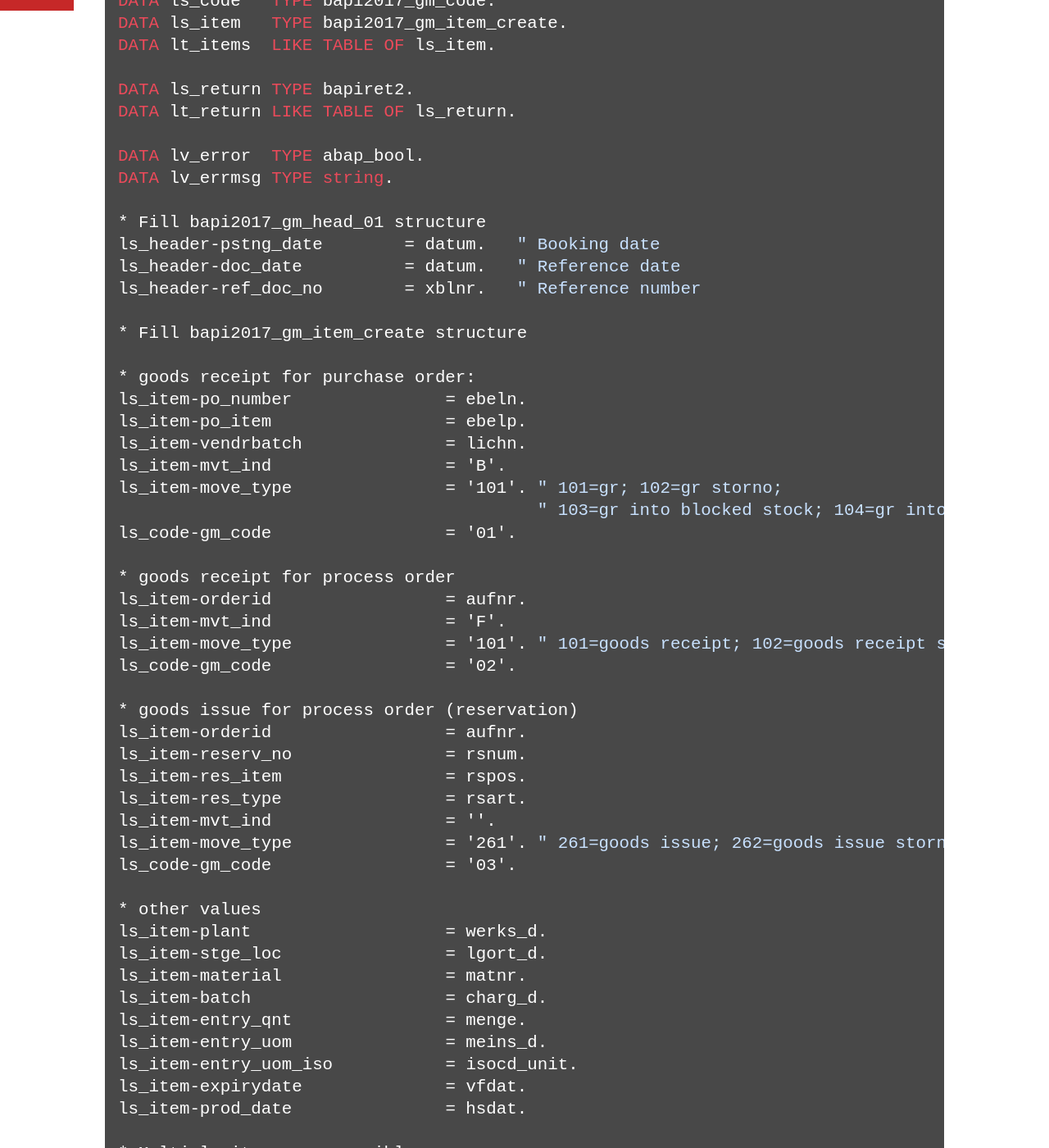
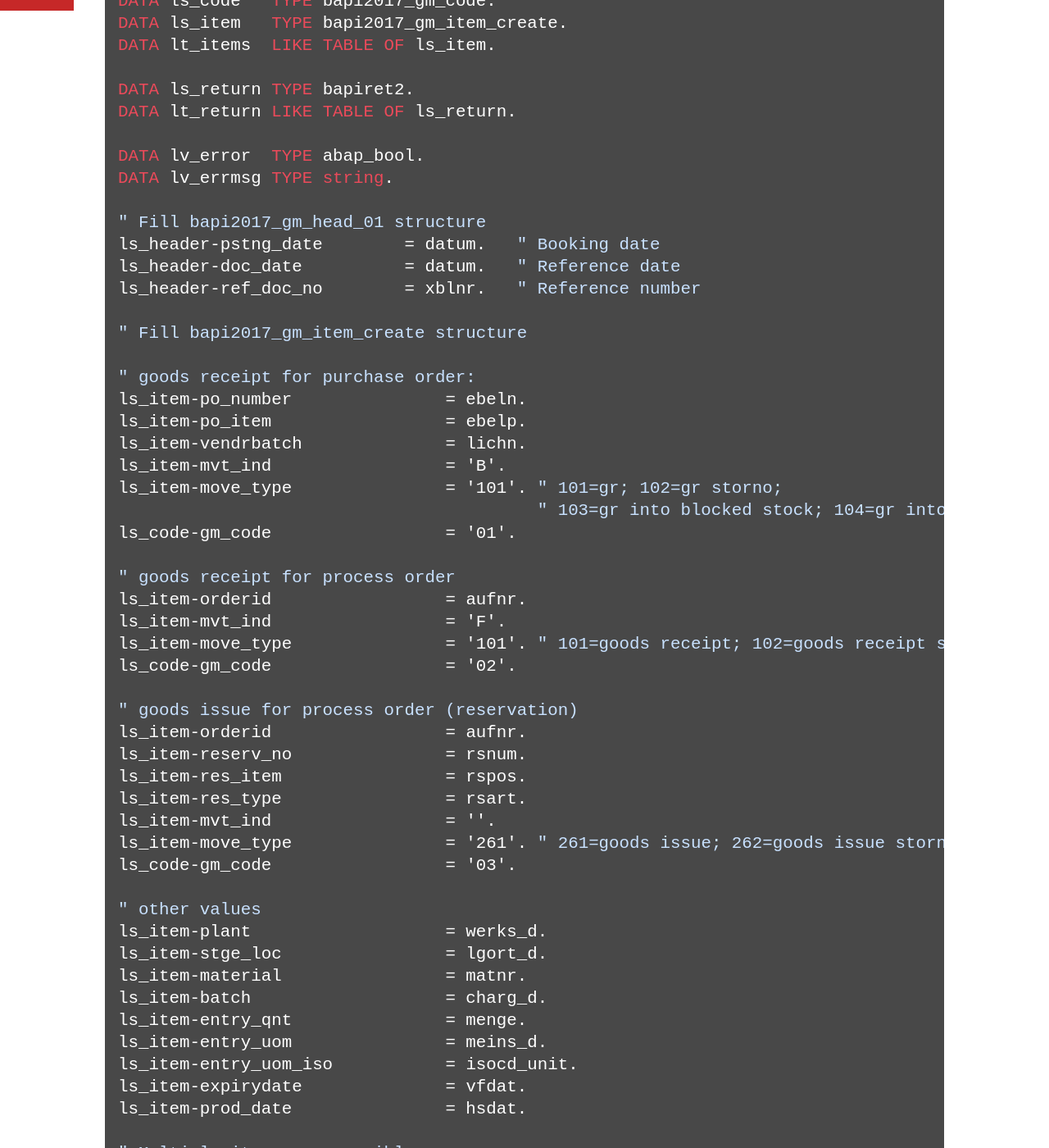
Before and after one commit to matseee/matseee.github.io, a Jekyll site: the page built from _posts/2022-07-12-sap-bapi-goodsmvt-create.md, in a window 1280 px wide and 1400 px high, scrolled down 484 px. Shown: the whole window at 82% size. Built offline with Jekyll 4.4.1, drawn with Linux system fonts in a browser that asks for light colours; some of the changed text lies outside the part shown.

Commit message:
fix some minor typos

````diff
--- a/_posts/2021-07-31-connect-raspberry-to-skr14-via-uart.markdown
+++ b/_posts/2021-07-31-connect-raspberry-to-skr14-via-uart.markdown
@@ -12,7 +12,7 @@ Kurze Anleitung wie man ein Raspberry Pi 4 via UART mit dem SKR 1.4 Turbo verbin
     dtoverlay=pi3-miniuart-bt
     ```
 2. Anschliessend wird die `/boot/cmdline.txt` des Raspberry PIs angepasst. Hierbei muss die serielle Konsolenausgabe zur Frequenz `115200` entfernt werden. Also `console=serial0,115200` aus der `/boot/cmdline.txt` loeschen und speichern.
-3. Klippers `pinter.cfg` muss auf den seriellen Eingang umgeschaltet werden. Hierfuer muss der `[mcu]`-Block der `printer.cfg` wie folgt angepasst werden:
+3. Klippers `printer.cfg` muss auf den seriellen Eingang umgeschaltet werden. Hierfuer muss der `[mcu]`-Block der `printer.cfg` wie folgt angepasst werden:
     ```conf
     [mcu]
     serial: /dev/ttyAMA0
--- a/_posts/2021-08-10-blockui-android-application.markdown
+++ b/_posts/2021-08-10-blockui-android-application.markdown
@@ -12,10 +12,10 @@ Ich hoere gerne Dokumentationen oder Podcasts auf Youtube ueber mein Android Sma
 #### MainActivity
 Die MainActivity der Anwendung ueberpruft ob BlockUI die Berechtigung zum Rendern ueber anderen Apps besitzt, ansonsten wird ein Dialog mit Aufforderung zur Setzung der Berechtigung erstellt. Dieser Dialog verzweigt direkt zur entsprechenden Einstellung. Mit dem folgenden zwei Zeilen kann die Einstellungs-App des Androidsystems gestartet werden.
 
-{% highlight kotlin %}
+```kotlin
 val intent = Intent(Settings.ACTION_MANAGE_OVERLAY_PERMISSION, Uri.parse("package:$packageName"))
 startActivityForResult(intent, Activity.RESULT_OK)
-{% endhighlight %}
+```
 
 Nachdem die App wieder im Vordergrund ist, wird erneut eine Berechtigungspruefung durchgefuehrt. Faellt die Pruefung positiv aus, wird der `NotificationService` gestartet.
 
--- a/_posts/2022-07-12-sap-bapi-goodsmvt-create.md
+++ b/_posts/2022-07-12-sap-bapi-goodsmvt-create.md
@@ -22,14 +22,14 @@ DATA lt_return LIKE TABLE OF ls_return.
 DATA lv_error  TYPE abap_bool.
 DATA lv_errmsg TYPE string.
 
-* Fill bapi2017_gm_head_01 structure
+" Fill bapi2017_gm_head_01 structure
 ls_header-pstng_date        = datum.   " Booking date
 ls_header-doc_date          = datum.   " Reference date
 ls_header-ref_doc_no        = xblnr.   " Reference number
 
-* Fill bapi2017_gm_item_create structure
+" Fill bapi2017_gm_item_create structure
 
-* goods receipt for purchase order:
+" goods receipt for purchase order:
 ls_item-po_number               = ebeln.
 ls_item-po_item                 = ebelp.
 ls_item-vendrbatch              = lichn.
@@ -38,13 +38,13 @@ ls_item-move_type               = '101'. " 101=gr; 102=gr storno;
                                          " 103=gr into blocked stock; 104=gr into blocked stock storno
 ls_code-gm_code                 = '01'.
 
-* goods receipt for process order
+" goods receipt for process order
 ls_item-orderid                 = aufnr.
 ls_item-mvt_ind                 = 'F'.
 ls_item-move_type               = '101'. " 101=goods receipt; 102=goods receipt storno
 ls_code-gm_code                 = '02'.
 
-* goods issue for process order (reservation)
+" goods issue for process order (reservation)
 ls_item-orderid                 = aufnr.
 ls_item-reserv_no               = rsnum.
 ls_item-res_item                = rspos.
@@ -53,7 +53,7 @@ ls_item-mvt_ind                 = ''.
 ls_item-move_type               = '261'. " 261=goods issue; 262=goods issue storno
 ls_code-gm_code                 = '03'.
 
-* other values
+" other values
 ls_item-plant                   = werks_d.
 ls_item-stge_loc                = lgort_d.
 ls_item-material                = matnr.
@@ -64,10 +64,10 @@ ls_item-entry_uom_iso           = isocd_unit.
 ls_item-expirydate              = vfdat.
 ls_item-prod_date               = hsdat.
 
-* Multiple items are possible
+" Multiple items are possible
 APPEND ls_item TO lt_items.
 
-* Call function
+" Call function
 CALL FUNCTION 'BAPI_GOODSMVT_CREATE'
   EXPORTING
     goodsmvt_header  = ls_header
@@ -80,19 +80,21 @@ CALL FUNCTION 'BAPI_GOODSMVT_CREATE'
     goodsmvt_item    = lt_items
     return           = lt_return.
 
-* Parse return table
+" Parse return table
 LOOP AT lt_return INTO ls_return.
   IF ls_return-type = 'E' OR ls_return-type = 'A'.
+
     " Maybe log the error message
     MESSAGE ID ls_return-id TYPE ls_return-type NUMBER ls_return-number
-      WITH ls_return-message_v1 ls_return-message_v2 ls_return-message_v3 ls_return-message_v4
+      WITH ls_return-message_v1 ls_return-message_v2
+           ls_return-message_v3 ls_return-message_v4
       INTO lv_errmsg.
 
     lv_error = abap_true.
   ENDIF.
 ENDLOOP.
 
-* Rollback or Commit work
+" Rollback or Commit work
 IF lv_error = abap_true.
   CALL FUNCTION 'BAPI_TRANSACTION_ROLLBACK'.
 ELSE.
````
Also changed, not shown: _posts/2022-07-15-sap-bapi-goodsmvt-cancle.md (+6 -4 lines).
